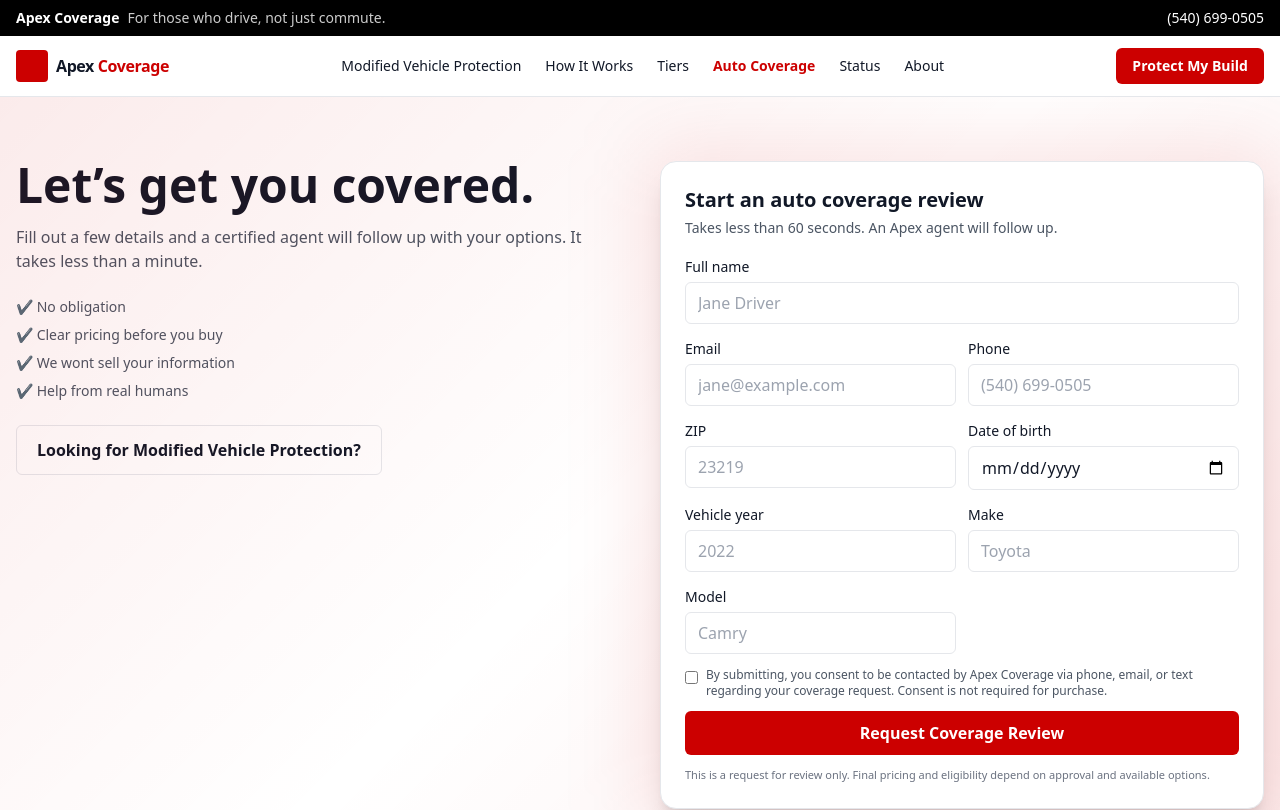
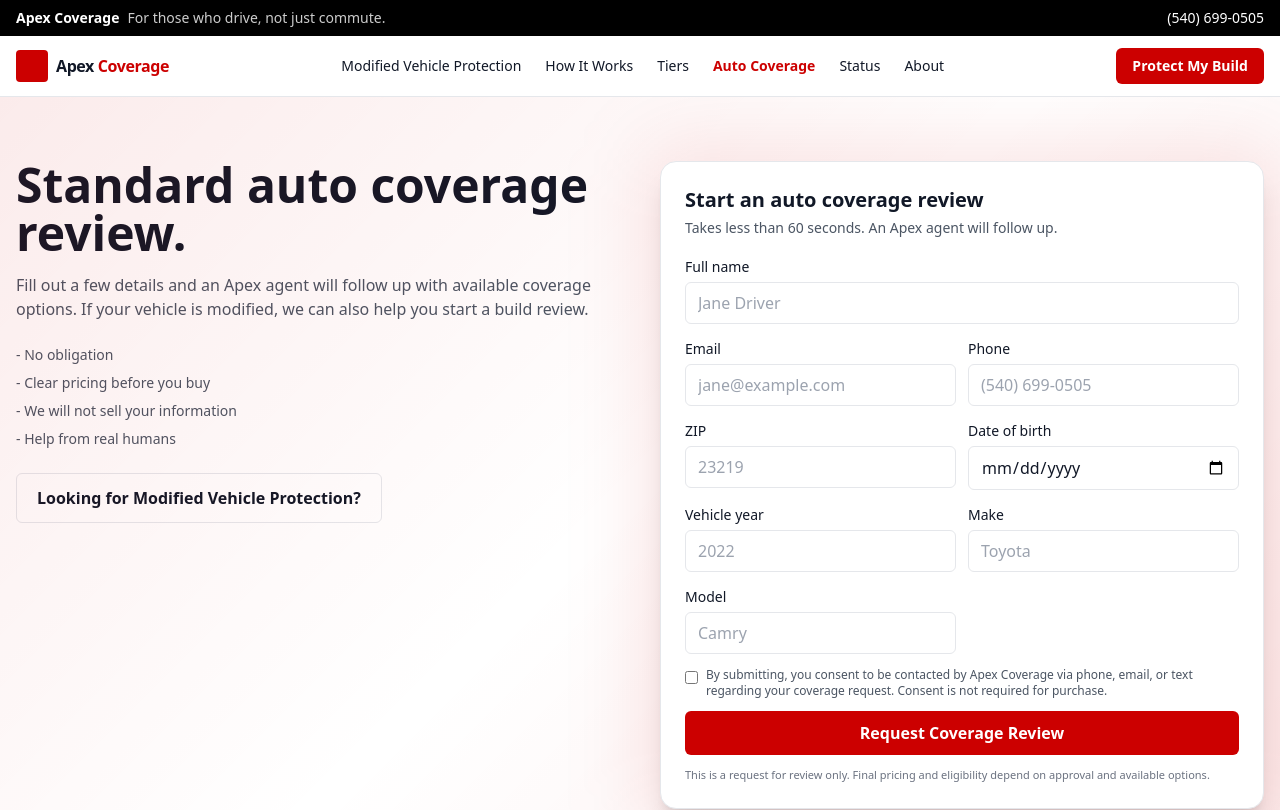
Before and after one commit to apexcoverage/Apex-Coverage-Site, a Next.js app: page /quote in a window 1280 px wide. Shown: the top 810 px of the page. Built offline with nearby package versions, Linux system fonts and the light colour scheme.

Commit message:
Update page.tsx

```diff
--- a/app/quote/page.tsx
+++ b/app/quote/page.tsx
@@ -1,10 +1,9 @@
-// app/quote/page.tsx
 import React from "react";
 import QuoteForm from "@/components/QuoteForm";
 
 export const metadata = {
-  title: "Get a Quote | Apex Coverage",
-  description: "Request a quick auto insurance quote from Apex Coverage.",
+  title: "Auto Coverage Review | Apex Coverage",
+  description: "Request an auto coverage review from Apex Coverage.",
 };
 
 export default function QuotePage() {
@@ -21,17 +20,18 @@
         <div className="max-w-7xl mx-auto px-4 py-16 grid md:grid-cols-2 gap-10 items-start">
           <div>
             <h1 className="text-4xl md:text-5xl font-bold leading-tight">
-              Let’s get you covered.
+              Standard auto coverage review.
             </h1>
             <p className="mt-4 text-gray-600 max-w-prose">
-              Fill out a few details and a certified agent will follow up with your options.
-              It takes less than a minute.
+              Fill out a few details and an Apex agent will follow up with
+              available coverage options. If your vehicle is modified, we can
+              also help you start a build review.
             </p>
             <ul className="mt-6 space-y-2 text-sm text-gray-600">
-              <li>✔️ No obligation</li>
-              <li>✔️ Clear pricing before you buy</li>
-              <li>✔️ We wont sell your information</li>
-              <li>✔️ Help from real humans</li>
+              <li>- No obligation</li>
+              <li>- Clear pricing before you buy</li>
+              <li>- We will not sell your information</li>
+              <li>- Help from real humans</li>
             </ul>
             <a
               href="/build-review"
@@ -41,7 +41,6 @@
             </a>
           </div>
 
-          {/* Quote form */}
           <div className="relative">
             <div className="absolute -inset-4 bg-[#cc0000]/10 blur-2xl rounded-3xl" aria-hidden />
             <QuoteForm />
```
